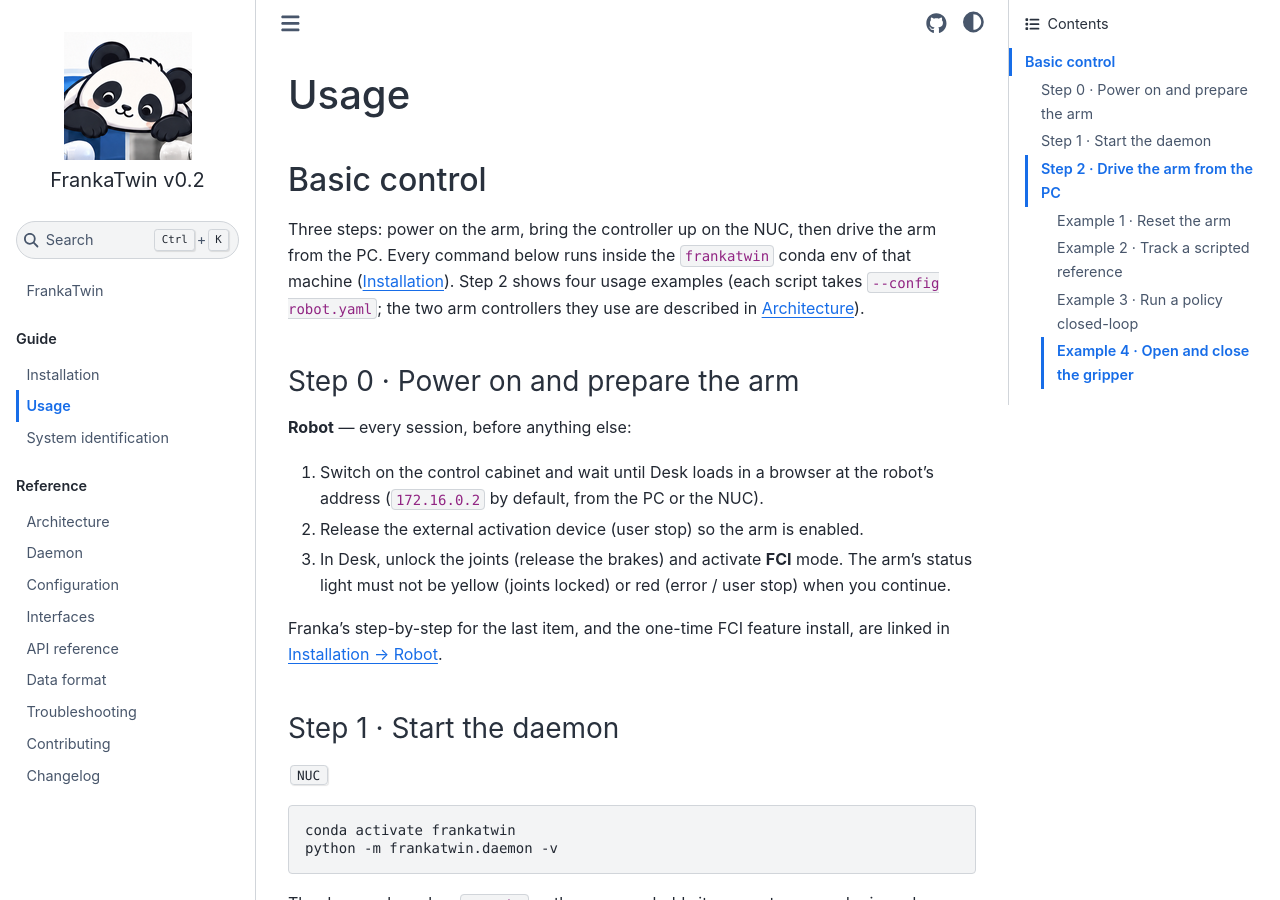
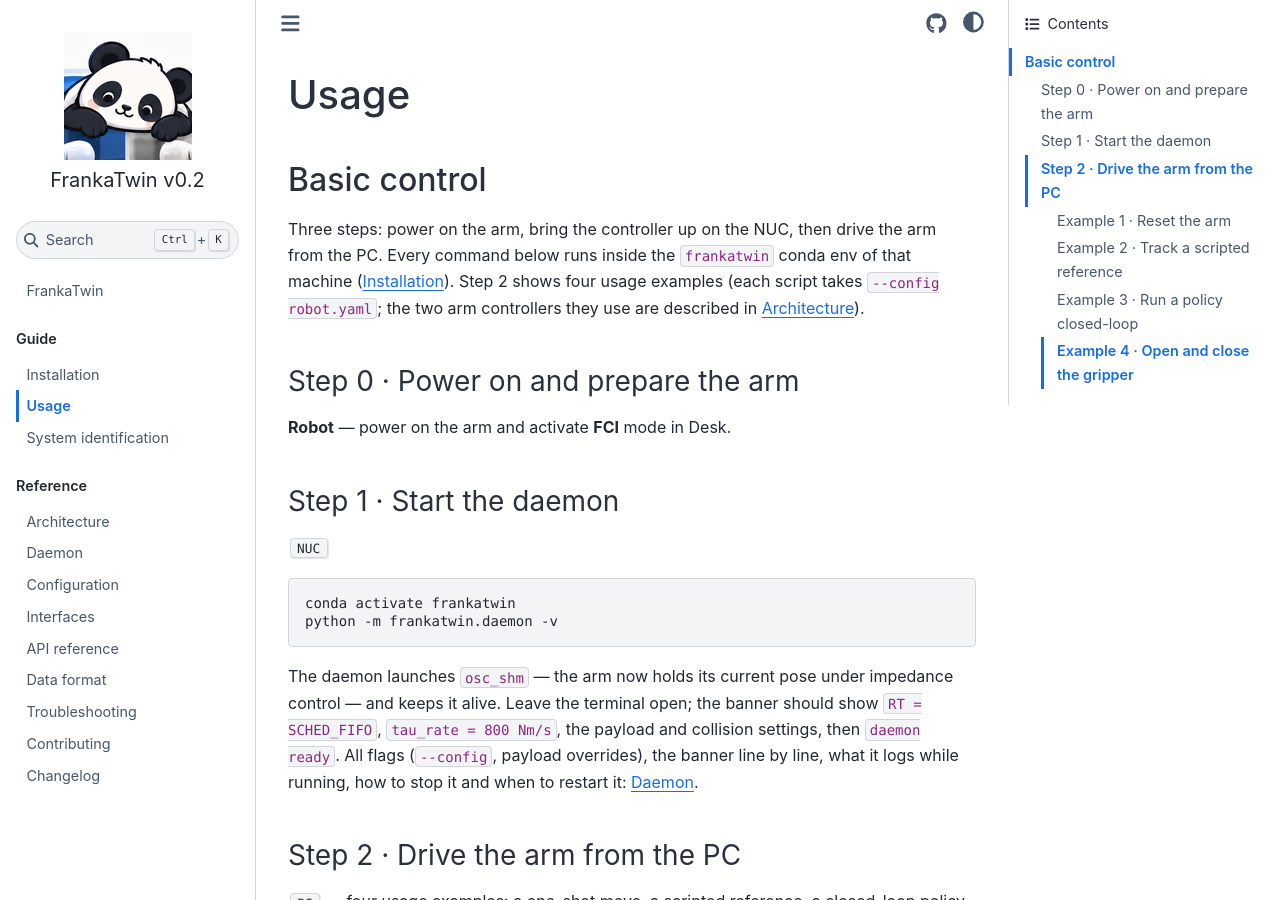
Before and after one commit to tsrobcvai/frankatwin, a Sphinx documentation site: the page built from docs/usage.md, in a window 1280 px wide and 900 px high. Built offline with Sphinx 7.4.7 and the Sphinx Book theme 1.1.4, drawn with Linux system fonts in a browser that asks for light colours.

Commit message:
docs(usage): Step 0 is one line -- power on the arm, FCI mode in Desk
Co-Authored-By: Claude Opus 5 (1M context) <noreply@anthropic.com>

```diff
--- a/docs/usage.md
+++ b/docs/usage.md
@@ -10,17 +10,7 @@ two arm controllers they use are described in [Architecture](architecture.md)).
 
 ### Step 0 · Power on and prepare the arm
 
-**Robot** — every session, before anything else:
-
-1. Switch on the control cabinet and wait until Desk loads in a browser at the
-   robot's address (`172.16.0.2` by default, from the PC or the NUC).
-2. Release the external activation device (user stop) so the arm is enabled.
-3. In Desk, unlock the joints (release the brakes) and activate **FCI** mode.
-   The arm's status light must not be yellow (joints locked) or red (error /
-   user stop) when you continue.
-
-Franka's step-by-step for the last item, and the one-time FCI feature install,
-are linked in [Installation → Robot](installation.md#robot).
+**Robot** — power on the arm and activate **FCI** mode in Desk.
 
 ### Step 1 · Start the daemon
 
```
